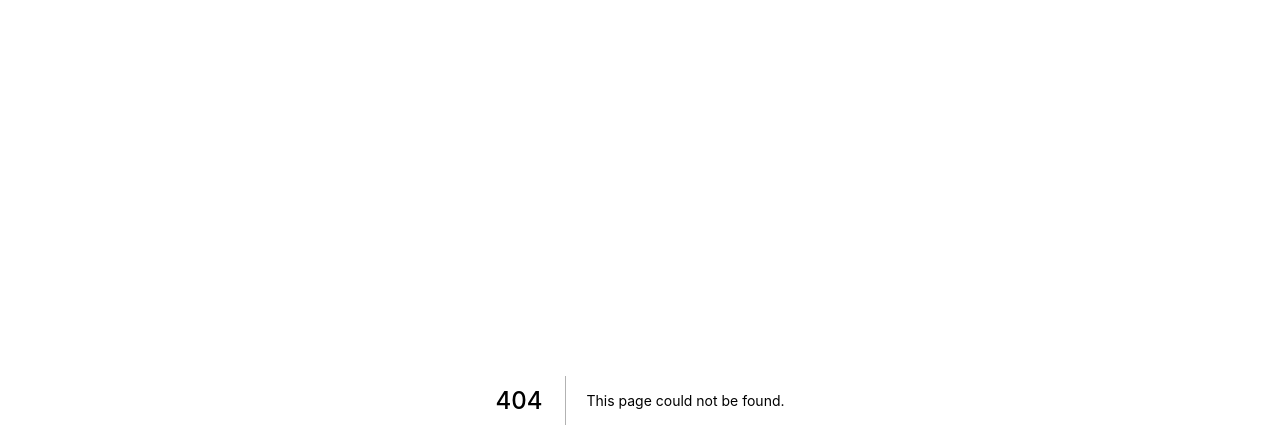
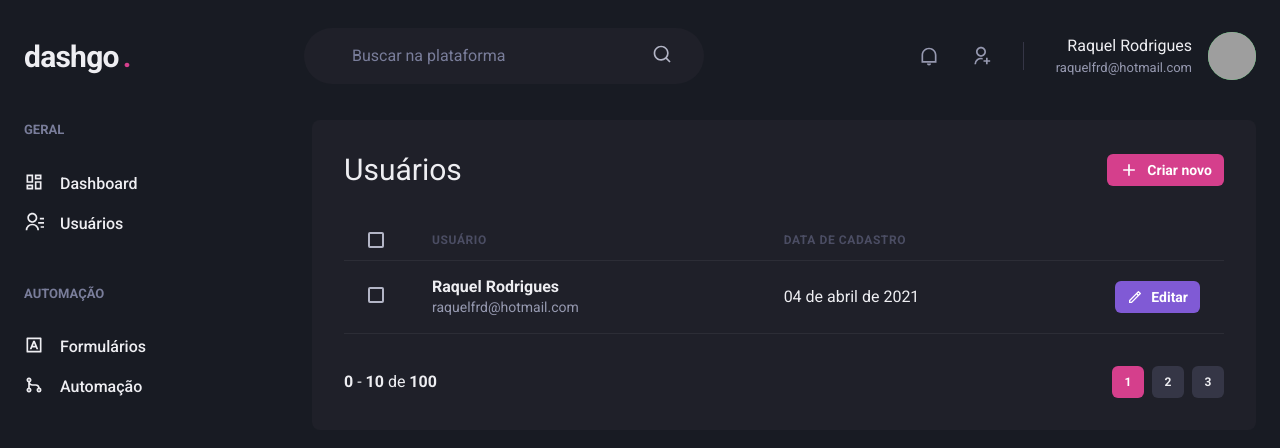
Before and after one commit to RaquelCelty/dashgo, a Next.js app: page /users in a window 1280 px wide. Before the commit this address had no page. Shown: the top 448 px of the page. Built offline with nearby package versions, Linux system fonts and the light colour scheme; grey boxes are pictures that could not be loaded.

Commit message:
[CHAPTER IV - CONSTRUINDO INTERFACES DO FUTURO] - Controle de usuários

```diff
--- /dev/null
+++ b/src/components/Pagination.tsx
@@ -0,0 +1,55 @@
+import { Box, Button, Stack } from "@chakra-ui/react";
+
+export function Pagination() {
+  return (
+    <Stack
+      direction="row"
+      spacing="6"
+      mt="8"
+      justify="space-between"
+      align="center"
+
+    >
+      <Box>
+        <strong>0</strong> - <strong>10</strong> de <strong>100</strong>
+      </Box>
+      <Stack direction="row" spacing="2">
+        <Button
+          size="sm"
+          fontSize="xs"
+          width="4"
+          colorScheme="pink"
+          disabled
+          _disabled={{
+            bgColor: 'pink.500',
+            cursor: 'default'
+          }}
+        >
+          1
+        </Button>
+        <Button
+          size="sm"
+          fontSize="xs"
+          width="4"
+          bg="gray.700"
+          _hover={{
+            bg: 'gray.500'
+          }}
+        >
+          2
+        </Button>
+        <Button
+          size="sm"
+          fontSize="xs"
+          width="4"
+          bg="gray.700"
+          _hover={{
+            bg: 'gray.500'
+          }}
+        >
+          3
+        </Button>
+      </Stack>
+    </Stack>
+  );
+}
--- /dev/null
+++ b/src/pages/users/index.tsx
@@ -0,0 +1,76 @@
+import { Box, Button, Flex, Heading, Icon, Table, Thead, Tr, Th, Checkbox, Tbody, Td, Text } from "@chakra-ui/react";
+import { RiAddLine, RiPencilLine } from "react-icons/ri";
+import { Header } from "../../components/Header";
+import { Pagination } from "../../components/Pagination";
+import { Sidebar } from "../../components/Sidebar";
+
+export default function UserList() {
+  return (
+    <Box>
+      <Header />
+
+      <Flex w="100%" my="6" maxW={1480} mx="auto" px="6">
+        <Sidebar />
+
+        <Box flex="1" borderRadius={8} bg="gray.800" p="8">
+          <Flex mb="8" justify="space-between" align="center">
+
+            <Heading size="lg" fontWeight="normal">Usuários</Heading>
+
+            <Button
+              as="a"
+              size="sm"
+              fontSize="sm"
+              colorScheme="pink"
+              leftIcon={<Icon as={RiAddLine} fontSize="20" />}
+            >
+              Criar novo
+            </Button>
+          </Flex>
+
+          <Table colorScheme="whiteAlpha">
+            <Thead>
+              <Tr>
+                <Th px="6" color="gray.300" width="8">
+                  <Checkbox colorScheme="pink" />
+                </Th>
+                <Th>Usuário</Th>
+                <Th>Data de cadastro</Th>
+                <Th width="8"></Th>
+              </Tr>
+            </Thead>
+            <Tbody>
+              <Tr>
+                <Td px="6">
+                  <Checkbox colorScheme="pink" />
+                </Td>
+                <Td>
+                  <Box>
+                    <Text fontWeight="bold">Raquel Rodrigues</Text>
+                    <Text fontSize="sm" color="gray.300">raquelfrd@hotmail.com</Text>
+                  </Box>
+                </Td>
+                <Td>
+                  04 de abril de 2021
+                </Td>
+                <Td>
+                  <Button
+                    as="a"
+                    size="sm"
+                    fontSize="sm"
+                    colorScheme="purple"
+                    leftIcon={<Icon as={RiPencilLine} fontSize="16" />}
+                  >
+                    Editar
+                  </Button>
+                </Td>
+              </Tr>
+            </Tbody>
+          </Table>
+
+          <Pagination />
+        </Box>
+      </Flex>
+    </Box>
+  );
+}
```
Also changed, not shown: src/pages/users/create.tsx (added, +41 -0 lines).
